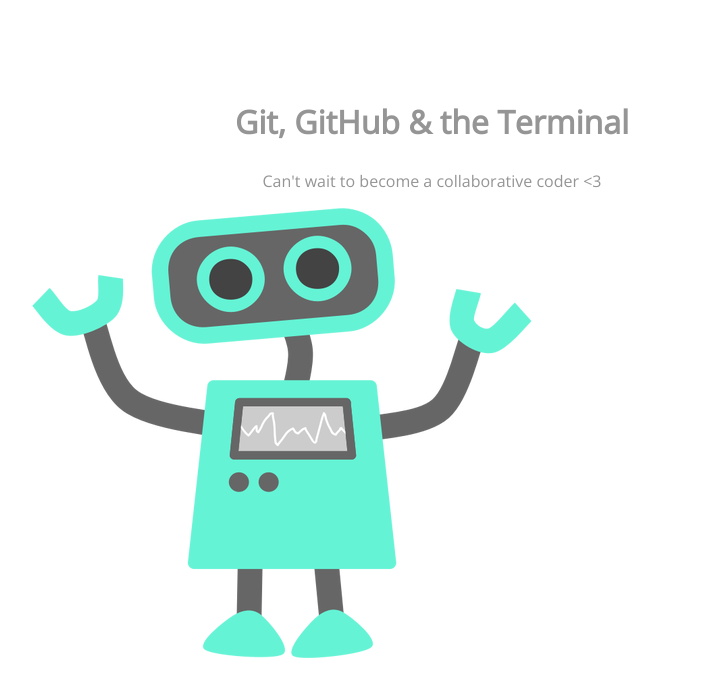
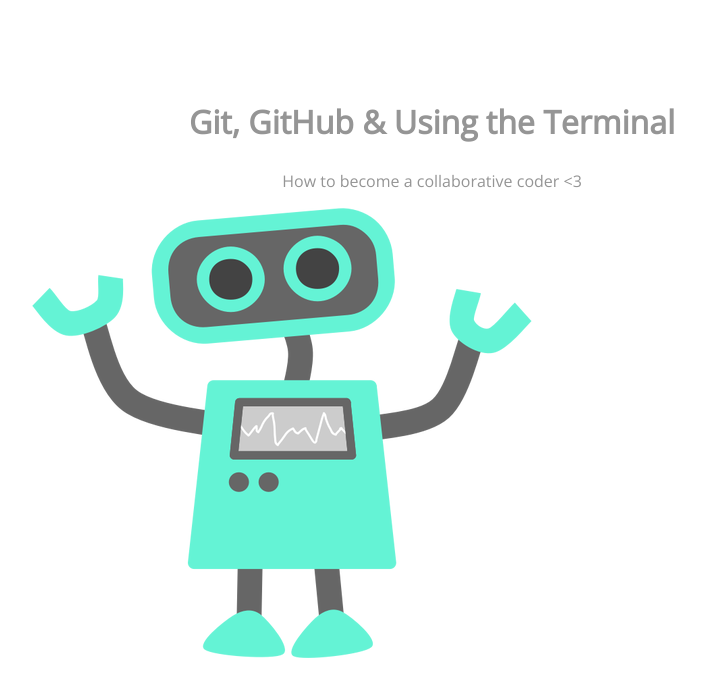
Before and after one commit to illustrata/general-repo, a plain HTML site: page index.html in a window 1280 px wide. Shown: the whole page, without its empty margins (208-913 px from the left). Drawn offline with nearby package versions, Linux system fonts and the light colour scheme.

Commit message:
New title text

```diff
--- a/index.html
+++ b/index.html
@@ -8,8 +8,8 @@
 </head>
 <body>
 	<section>
-		<h1>Git, GitHub & the Terminal</h1>
-		<p>Can't wait to become a collaborative coder <3</p>
+		<h1>Git, GitHub & Using the Terminal</h1>
+		<p>How to become a collaborative coder <3</p>
 		<img src="img/happy-blue-robot.png">
 	</section>
 </body>
```
